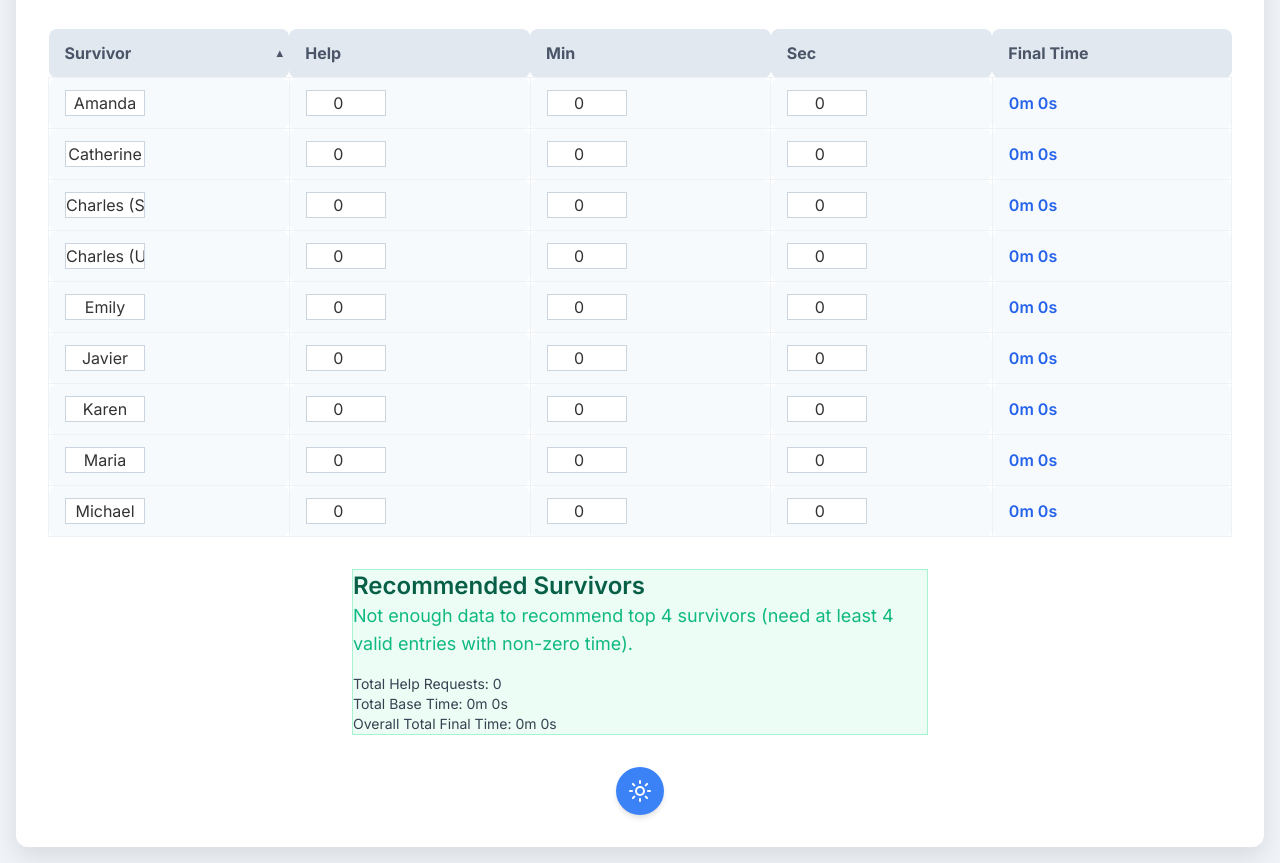
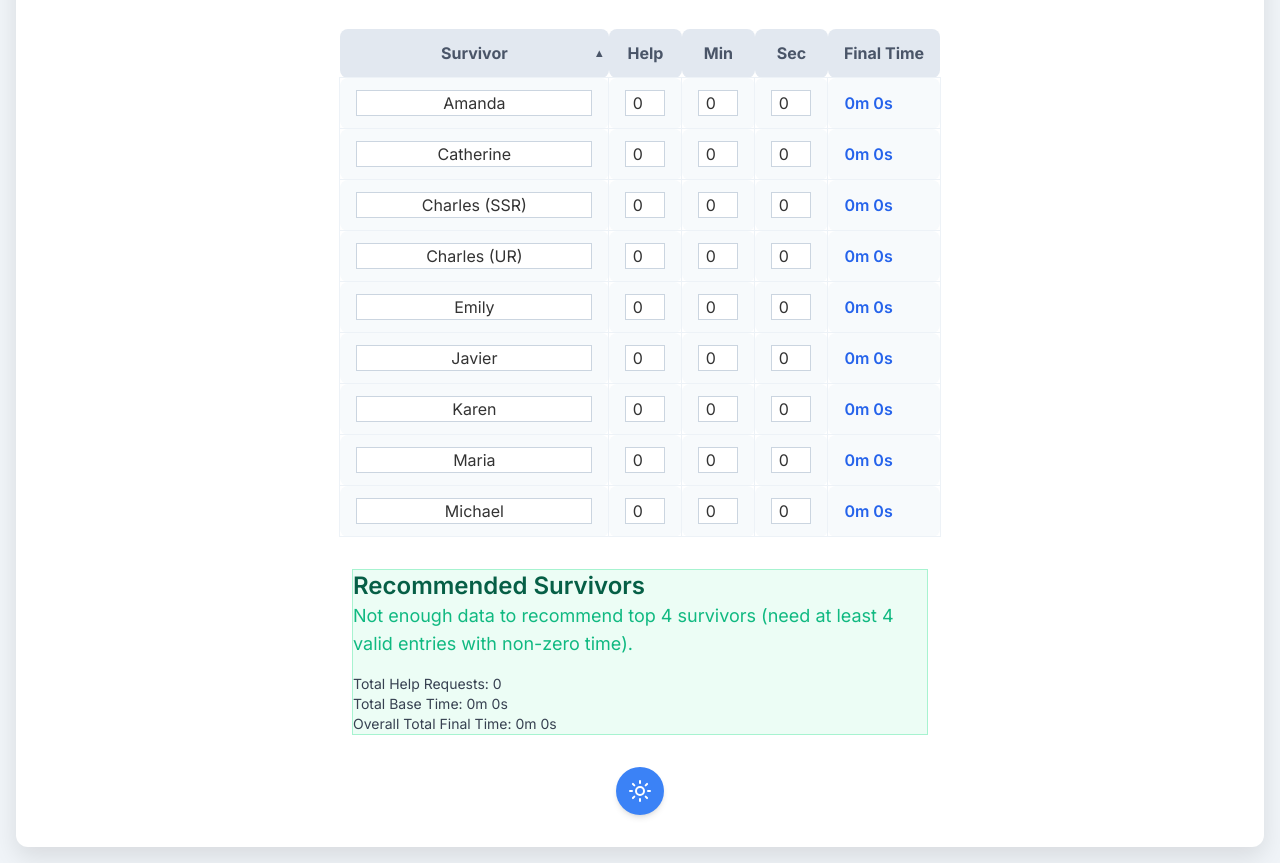
Before and after one commit to Drgn-Lrd/LastWarSurvivorCalculator, a plain HTML site: page index.html in a window 1280 px wide. Shown: the part 87-950 px from the top of the page. Drawn offline with nearby package versions, Linux system fonts and the light colour scheme.

Commit message:
Update index.html

```diff
--- a/index.html
+++ b/index.html
@@ -42,6 +42,8 @@
             color: #4a5568; /* Darker text for headers */
             cursor: pointer; /* Indicate clickable headers */
             position: relative; /* For sort indicator */
+            white-space: nowrap; /* Keep header text on one line */
+            text-align: center; /* Center header text */
         }
         th:hover {
             background-color: #d1d9e0; /* Slightly darker on hover */
@@ -65,6 +67,7 @@
         td {
             background-color: #f7fafc; /* Very light gray for data cells */
             border: 1px solid #edf2f7; /* Subtle border */
+            word-wrap: break-word; /* Allow word wrap for long content in data cells */
         }
         tr:hover td {
             background-color: #e0f2fe; /* Light blue on hover */
@@ -72,7 +75,6 @@
         .input-field {
             border: 1px solid #cbd5e0;
             width: 100%; /* Make inputs take full width of their cell */
-            max-width: 80px; /* But limit their max width for larger screens */
             text-align: center; /* Center text in inputs */
             box-sizing: border-box; /* Include padding and border in the element's total width and height */
         }
@@ -81,6 +83,13 @@
             border-color: #3b82f6; /* Blue on focus */
             box-shadow: 0 0 0 3px rgba(59, 130, 246, 0.25);
         }
+        /* NEW: Specific max-width for Help, Min, Sec input fields */
+        #timeTable td:nth-child(2) .input-field,
+        #timeTable td:nth-child(3) .input-field,
+        #timeTable td:nth-child(4) .input-field {
+            max-width: 40px; /* Constrain these inputs to 40px */
+        }
+
         .recommendations {
             background-color: #ecfdf5; /* Light green for recommendations */
             border: 1px solid #a7f3d0;
@@ -164,20 +173,40 @@
             -webkit-overflow-scrolling: touch; /* Smooth scrolling on iOS */
             margin-left: auto; /* Center the table-responsive div */
             margin-right: auto; /* Center the table-responsive div */
-            /* Removed max-width: fit-content to allow it to expand if needed */
+            max-width: fit-content; /* Make table container fit its content */
         }
 
         /* Center the table within its responsive container */
         #timeTable {
             margin-left: auto;
             margin-right: auto;
-            width: 100%; /* Ensure table takes full width of its container */
-            /* Removed min-width to allow it to shrink on small screens */
+            table-layout: fixed; /* Distribute column widths based on explicit settings */
+        }
+
+        /* Explicit column widths for better control and preventing cutoff */
+        #timeTable th:nth-child(1),
+        #timeTable td:nth-child(1) {
+            min-width: 150px; /* Survivor column - just enough for 'Charles (SSR)' */
+        }
+
+        /* Combined rule for Help, Min, Sec columns */
+        #timeTable th:nth-child(2),
+        #timeTable td:nth-child(2),
+        #timeTable th:nth-child(3),
+        #timeTable td:nth-child(3),
+        #timeTable th:nth-child(4),
+        #timeTable td:nth-child(4) {
+            min-width: 40px; /* Even smaller for compact number fields */
+        }
+
+        #timeTable th:nth-child(5),
+        #timeTable td:nth-child(5) {
+            min-width: 90px; /* Final Time column - enough for header and formatted time */
         }
     </style>
 </head>
 <body class="p-4">
-    <div class="container max-w-900px mx-auto p-8 rounded-xl">
+    <div class="container mx-auto p-8 rounded-xl">
         <h1 class="text-3xl font-bold text-center mb-8">Survivor Speedup Times</h1>
 
         <div class="table-responsive mb-8">
@@ -275,7 +304,7 @@
          * Calculates the final time in seconds based on input values.
          * @param {number} multiplierValue - Value from the 'Help' column, now acting as a multiplier.
          * @param {number} minutes - Value from 'min' column.
-         * @param {number} seconds - Value from 'sec' column.
+         * @param {number} number - Value from 'sec' column.
          * @returns {number} Total final time in seconds.
          */
         function calculateFinalTimeInSeconds(multiplierValue, minutes, seconds) {
@@ -351,6 +380,9 @@
                 multiplierInput.value = data.multiplier;
                 multiplierInput.min = "0";
                 multiplierInput.classList.add('input-field');
+                // Clear on focus, restore 0 on blur if empty
+                multiplierInput.addEventListener('focus', (e) => { if (e.target.value === '0') e.target.value = ''; });
+                multiplierInput.addEventListener('blur', (e) => { if (e.target.value === '') e.target.value = '0'; });
                 multiplierInput.addEventListener('input', (e) => {
                     initialData[index].multiplier = parseInt(e.target.value) || 0;
                     updateRow(row, index);
@@ -363,6 +395,9 @@
                 minInput.value = data.min;
                 minInput.min = "0";
                 minInput.classList.add('input-field');
+                // Clear on focus, restore 0 on blur if empty
+                minInput.addEventListener('focus', (e) => { if (e.target.value === '0') e.target.value = ''; });
+                minInput.addEventListener('blur', (e) => { if (e.target.value === '') e.target.value = '0'; });
                 minInput.addEventListener('input', (e) => {
                     initialData[index].min = parseInt(e.target.value) || 0;
                     updateRow(row, index);
@@ -376,6 +411,9 @@
                 secInput.min = "0";
                 secInput.max = "59";
                 secInput.classList.add('input-field');
+                // Clear on focus, restore 0 on blur if empty
+                secInput.addEventListener('focus', (e) => { if (e.target.value === '0') e.target.value = ''; });
+                secInput.addEventListener('blur', (e) => { if (e.target.value === '') e.target.value = '0'; });
                 secInput.addEventListener('input', (e) => {
                     initialData[index].sec = parseInt(e.target.value) || 0;
                     updateRow(row, index);
@@ -409,7 +447,8 @@
             } else {
                 // If new column, set it as current and default to ascending
                 currentSortColumn = column;
-                currentSortDirection = 'asc';
+                // Special case: First click on Final Time should be Descending (High to Low)
+                currentSortDirection = (column === 'finalTimeInSeconds') ? 'desc' : 'asc';
             }
             renderTable(); // Re-render table with new sort order
         }
```
